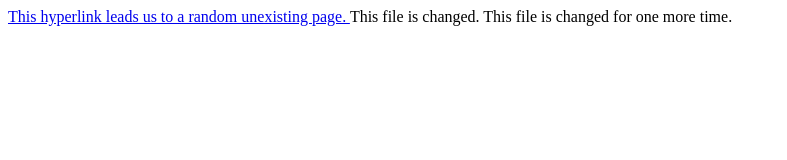
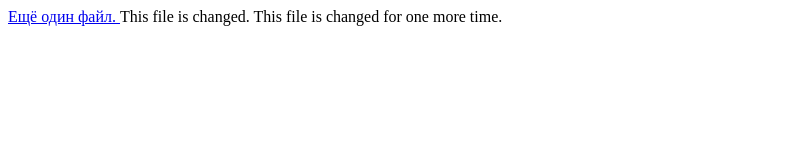
Before and after one commit to lizixbear1/the-second-rep, a plain HTML site: page index.html in a window 1280 px wide. Shown: the whole page, without its empty margins (0-787 px from the left). Drawn offline with Linux system fonts and the light colour scheme.

Commit message:
Just a commit.

```diff
--- a/index.html
+++ b/index.html
@@ -5,8 +5,8 @@
         </title>
     </head>
     <body>
-        <a href="http://somesite.com/random-404-page.html">
-            This hyperlink leads us to a random unexisting page.
+        <a href="./anotherfile.html">
+            Ещё один файл.
         </a>
         This file is changed.
         This file is changed for one more time.
```
